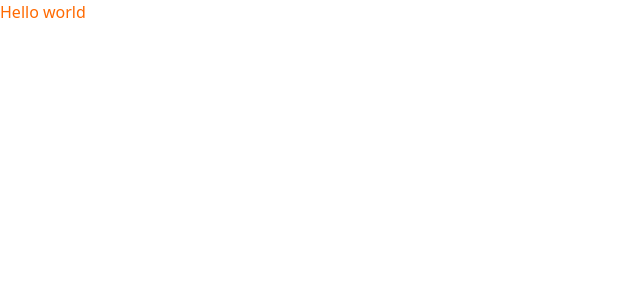
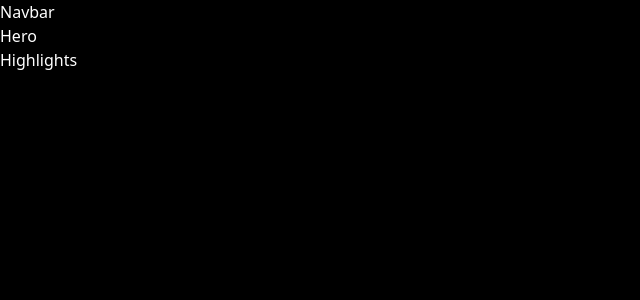
Before and after one commit to tung-eh/apple-iphone-15, a React (Vite) app: page / in a window 1280 px wide. Shown: the top 300 px of the page, without its empty margins (0-640 px from the left). Built offline with nearby package versions, Linux system fonts and the light colour scheme.

Commit message:
Body style

```diff
--- a/src/App.tsx
+++ /dev/null
@@ -1,5 +0,0 @@
-function App() {
-  return <div className="text-orange-500">Hello world</div>
-}
-
-export default App
--- /dev/null
+++ b/src/App/index.tsx
@@ -0,0 +1,11 @@
+function App() {
+  return (
+    <main>
+      <div>Navbar</div>
+      <div>Hero</div>
+      <div>Highlights</div>
+    </main>
+  )
+}
+
+export default App
--- a/src/index.css
+++ b/src/index.css
@@ -1,6 +1,6 @@
 @import 'tailwindcss';
 
-@themme {
+@theme {
   --color-blue: #2997ff;
   --color-gray: #86868b;
   --color-gray-100: #94928d;
@@ -8,3 +8,13 @@
   --color-gray-300: #42424570;
   --color-zinc: #101010;
 }
+
+body {
+  color: white;
+  width: 100dvw;
+  overflow-x: hidden;
+  height: 100%;
+  background: #000;
+  border-color: #3b3b3b;
+  user-select: none;
+}
--- a/src/main.tsx
+++ b/src/main.tsx
@@ -1,7 +1,7 @@
 import { StrictMode } from 'react'
 import { createRoot } from 'react-dom/client'
 import './index.css'
-import App from './App.tsx'
+import App from './App'
 
 createRoot(document.getElementById('root')!).render(
   <StrictMode>
```
